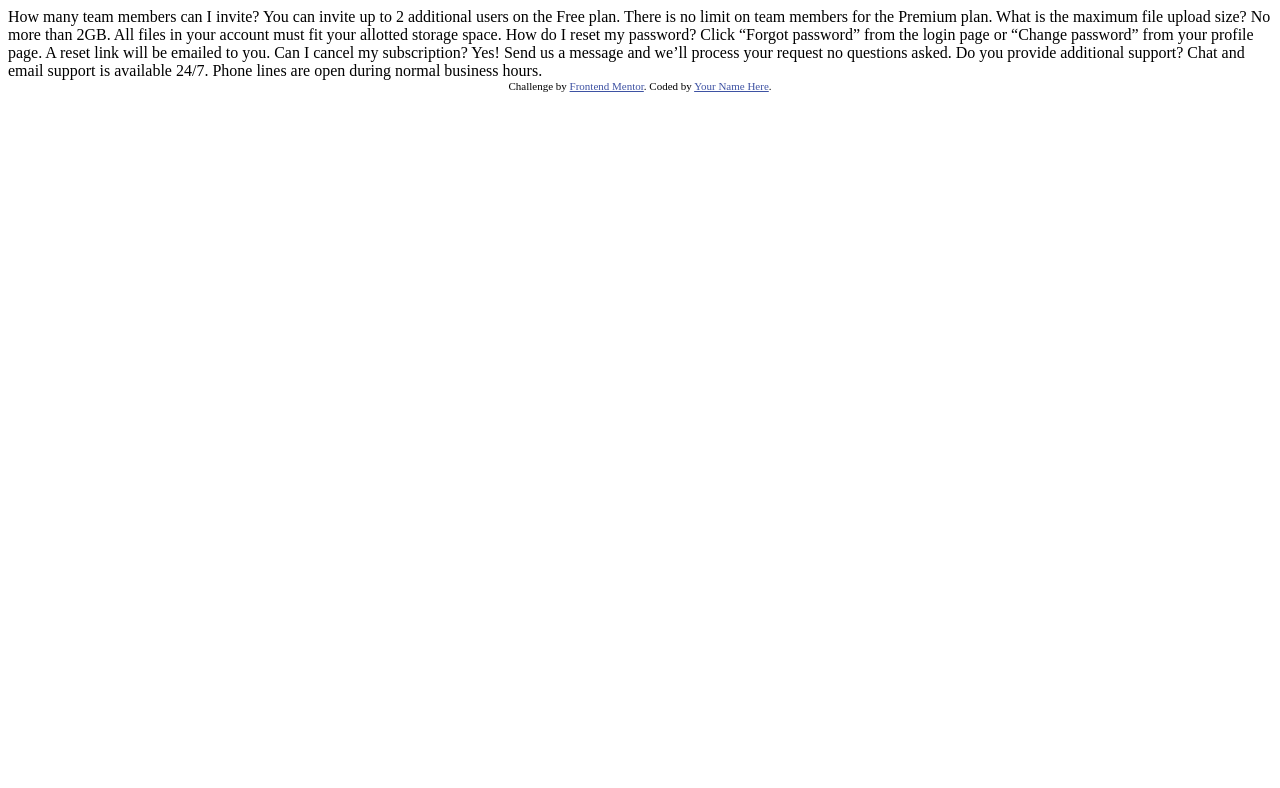
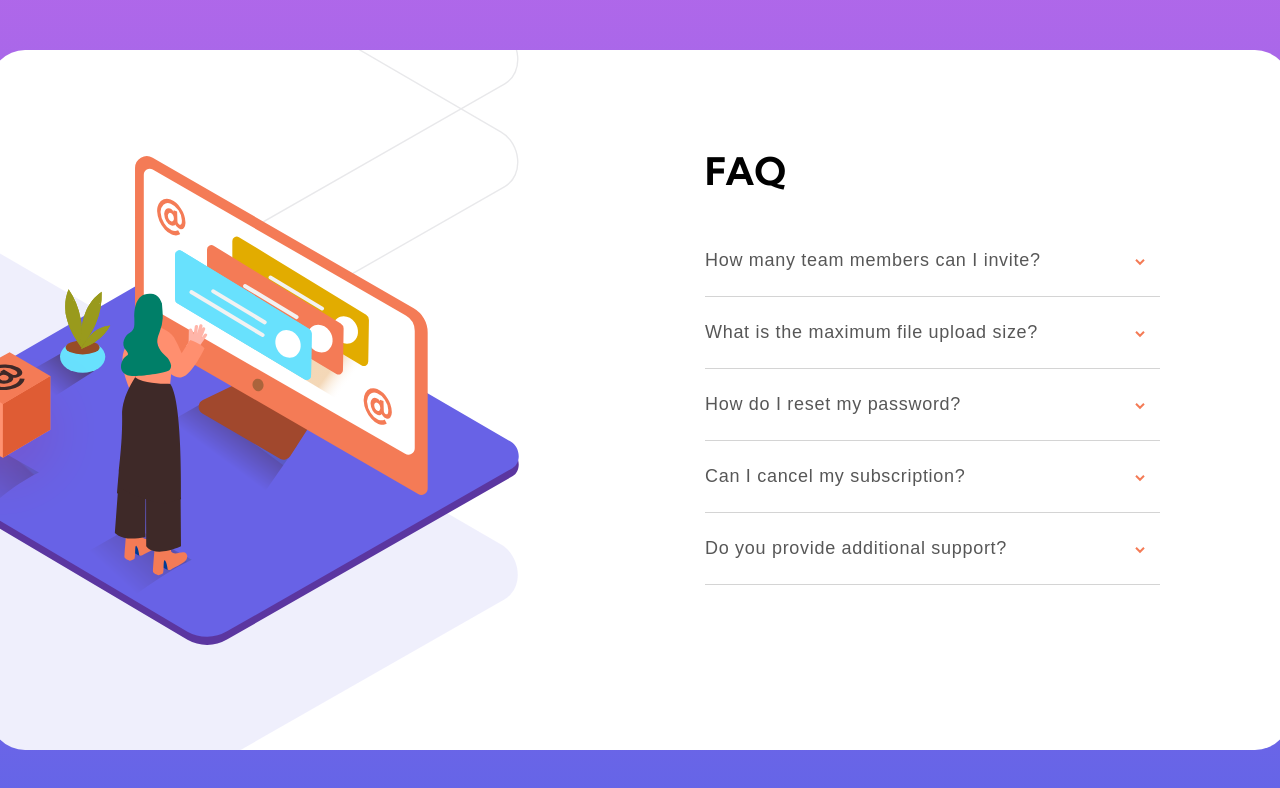
Before and after one commit to yurehn/faq-accordion-card-main, a plain HTML site: page index.html in a window 1280 px wide. Drawn offline with Linux system fonts and the light colour scheme.

Commit message:
diseño finalizado

```diff
--- a/index.html
+++ b/index.html
@@ -8,33 +8,52 @@
 
   <title>Frontend Mentor | FAQ Accordion Card</title>
 
-  <!-- Feel free to remove these styles or customise in your own stylesheet 👍 -->
-  <style>
-    .attribution { font-size: 11px; text-align: center; }
-    .attribution a { color: hsl(228, 45%, 44%); }
-  </style>
+  <link rel="preconnect" href="https://fonts.googleapis.com">
+  <link rel="preconnect" href="https://fonts.gstatic.com" crossorigin>
+  <link href="https://fonts.googleapis.com/css2?family=Kumbh+Sans:wght@400;700&display=swap" rel="stylesheet">
+
+  <link rel="stylesheet" href="style.css">
 </head>
 <body>
-  How many team members can I invite?
+  <main>
+    <div class="container">
+      <div class="container-imag_box">
+
+      </div>
+
+      <div class="container-info">
+        <h1 class="title">FAQ</h1>
+        <button class="accordion">How many team members can I invite?</button>
+        <div class="panel hola">
           You can invite up to 2 additional users on the Free plan. There is no limit on
           team members for the Premium plan.
+        </div>
 
-  What is the maximum file upload size?
+        <button class="accordion">What is the maximum file upload size?</button>
+        <div class="panel">
           No more than 2GB. All files in your account must fit your allotted storage space.
+        </div>
 
-  How do I reset my password?
+        <button class="accordion">How do I reset my password?</button>
+        <div class="panel">
           Click “Forgot password” from the login page or “Change password” from your profile page.
           A reset link will be emailed to you.
+        </div>
 
-  Can I cancel my subscription?
+        <button class="accordion">Can I cancel my subscription?</button>
+        <div class="panel">
           Yes! Send us a message and we’ll process your request no questions asked.
+        </div>
 
-  Do you provide additional support?
+        <button class="accordion">Do you provide additional support?</button>
+        <div class="panel">
           Chat and email support is available 24/7. Phone lines are open during normal business hours.
+        </div>
+      </div>
+    </div>
 
-  <div class="attribution">
-    Challenge by <a href="https://www.frontendmentor.io?ref=challenge" target="_blank">Frontend Mentor</a>.
-    Coded by <a href="#">Your Name Here</a>.
-  </div>
+    <script src="index.js"></script>
+  </main>
+
 </body>
 </html>
--- /dev/null
+++ b/index.js
@@ -0,0 +1,18 @@
+let accordion_buttons = document.getElementsByClassName('accordion');
+let active = null;
+
+for (let button of accordion_buttons) {
+    button.addEventListener('click', ()=> {
+
+        let panel = button.nextElementSibling;
+        // panel.classList.toggle('active');
+
+        if (active != null) {
+            active.classList.remove("active");
+        }else{
+            active = panel;
+            panel.classList.add("active");
+        }
+
+    });
+}
--- /dev/null
+++ b/style.css
@@ -0,0 +1,140 @@
+:root{
+    /* Colors */
+    --white: white;
+    --gray: hsl(0, 0%, 83%);
+
+    /* Text */
+    --Very-dark-desaturated-blue: hsl(238, 29%, 16%);
+    --Soft-red: hsl(14, 88%, 65%);
+
+    /* Background gradient: */
+    --Soft-violet: hsl(273, 75%, 66%);
+    --Soft-blue: hsl(240, 73%, 65%);
+
+    /* Neutral */
+
+    /* Text */
+    --Very-dark-grayish-blue: hsl(237, 12%, 33%);
+    --Dark-grayish-blue: hsl(240, 6%, 50%);
+    --pale-gray: rgb(87, 87, 87);
+
+    /* Dividers */
+    --Light-grayish-blue: hsl(240, 5%, 91%);
+
+    /* Typography */
+
+    /* Body Copy */
+    --Font-size-1: 16px;
+    --Font-size-2: 18px;
+    --Font-size-3: 38px;
+
+    /* Font */
+    --Family-Kumbh-Sans: 'Kumbh Sans', sans-serif;
+
+    /* Weights */
+
+    --weight-1: 400;
+    --weight-2: 700;
+}
+
+
+body{
+    background: linear-gradient(var(--Soft-violet), var(--Soft-blue)) , no-repeat;
+    height: 100vh;
+    width: 100vw;
+
+    margin: 0px;
+
+    font-family: var(--Family-Kumbh-Sans);
+
+    display: flex;
+    justify-content: center;
+    align-items: center;
+
+
+}
+
+.title{
+    font-size: var(--Font-size-3);
+    font-weight: var(--weight-2);
+    margin: 0px 0px 30px 0px;
+}
+
+.panel{
+    display: none;
+
+}
+
+.active{
+    display: block;
+    padding: 0px 0px 25px 0px;
+    font-size: var(--Font-size-1);
+    color: var(--Dark-grayish-blue);
+
+    border: 1px var(--gray);
+    border-style: none none solid none;
+}
+
+.accordion::after{
+    content: url("images/icon-arrow-down.svg");
+    padding-right: 15px;
+    float: right;
+}
+
+.accordion{
+
+    padding: 25px 0px;
+    margin: 0px;
+    width: 100%;
+
+    background: var(--white);
+    cursor: pointer;
+
+    display: block;
+    border: 1px var(--gray);
+    border-style: none none solid none;
+
+    text-align: left;
+
+    font-size: var(--Font-size-2);
+    color: var(--pale-gray);
+    letter-spacing: 0.7px;
+
+}
+
+.container{
+    border-radius: 35px;
+
+    background: url('images/illustration-woman-online-desktop.svg') -115px no-repeat,
+                url('images/bg-pattern-desktop.svg') -795px -400px no-repeat;
+    background-size: auto 70%, auto 185%;
+
+    background-color: var(--white);
+
+    position: relative;
+
+    height: 700px;
+    width: 1300px;
+}
+
+.container-imag_box{
+
+    background: url('images/illustration-box-desktop.svg') -80px 300px no-repeat;
+    background-size: 191px 184;
+
+    height: 700px;
+    width: 1300px;
+
+}
+
+.container-info{
+
+    width: 35%;
+    height: 70%;
+    /* background: rgb(236, 165, 236); */
+    position: absolute;
+    right: 10%;
+    bottom: 16%;
+    /* bottom: ; */
+
+}
```
Lines whose indentation alone changed are shown as unchanged.
